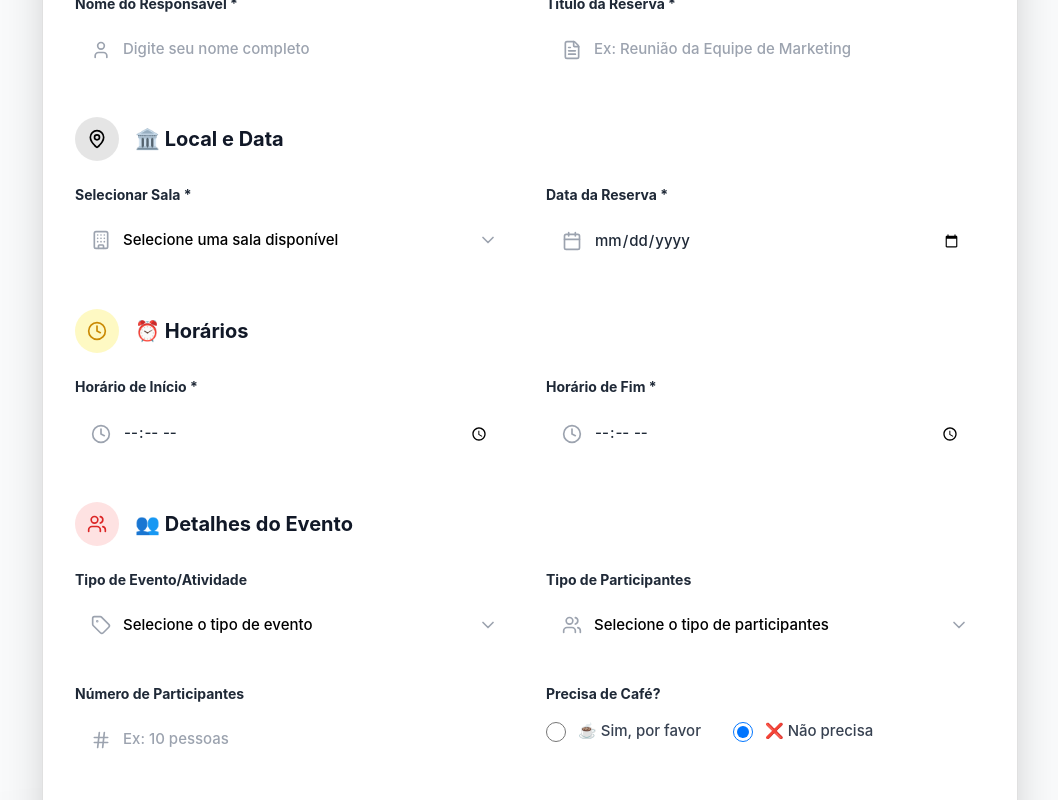
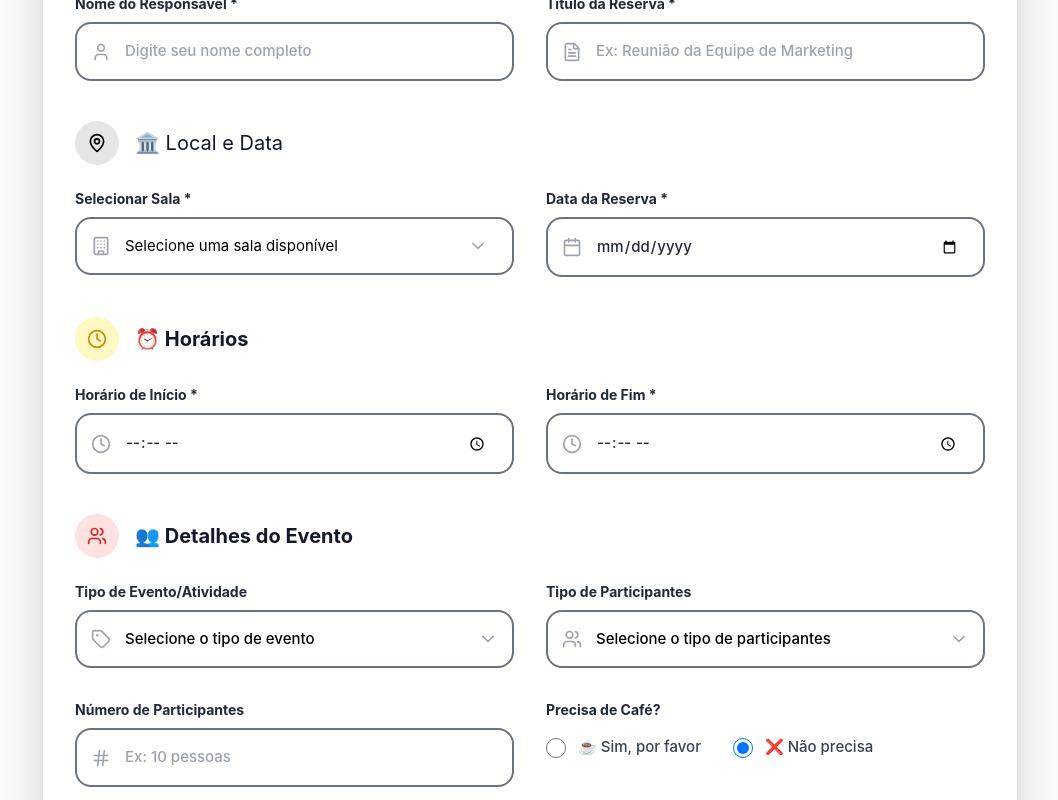
Before and after one commit to hellennverenaa/reservar_salas, a Vue app: page /reserva in a window 1280 px wide. Shown: the part 700-1500 px from the top of the page, without its empty margins (110-1168 px from the left). Built offline with nearby package versions, Linux system fonts and the light colour scheme.

Commit message:
arrumei o menu suspenso em sala disponivel e bordas no formulário

```diff
--- a/package.json
+++ b/package.json
@@ -17,6 +17,8 @@
     "@fullcalendar/interaction": "^6.1.19",
     "@fullcalendar/timegrid": "^6.1.19",
     "@fullcalendar/vue3": "^6.1.19",
+    "@headlessui/vue": "^1.7.23",
+    "@heroicons/vue": "^2.2.0",
     "lucide-vue-next": "^0.540.0",
     "vue": "^3.5.18",
     "vue-router": "^4.5.1",
--- a/src/views/ReservaView.vue
+++ b/src/views/ReservaView.vue
@@ -18,11 +18,15 @@
             <span>Voltar ao Início</span>
           </button>
 
+
+
           <!-- Status Badge -->
           <div class="bg-yellow-100 text-yellow-800 px-4 py-2 rounded-full text-sm font-semibold border-2 border-yellow-200">
             ✨ Nova Reserva
           </div>
         </div>
+
+
 
         <!-- Título Principal -->
         <div class="text-center mt-8 mb-6">
@@ -40,6 +44,8 @@
 
       <!-- Formulário Principal -->
       <form @submit.prevent="handleSubmit" class="bg-white rounded-3xl shadow-2xl border border-gray-200 overflow-hidden">
+
+
         <!-- Header do Formulário -->
         <div class="bg-gradient-to-r from-red-600 via-red-700 to-red-800 text-white px-8 py-6 relative overflow-hidden">
           <div class="absolute inset-0 bg-black/10"></div>
@@ -52,12 +58,18 @@
             </h2>
             <p class="text-red-100 mt-2">Todos os campos marcados com * são obrigatórios</p>
           </div>
+
+
+
           <!-- Elementos decorativos -->
           <div class="absolute top-2 right-4 w-16 h-16 bg-white/5 rounded-full"></div>
           <div class="absolute bottom-2 right-12 w-8 h-8 bg-white/10 rounded-full"></div>
         </div>
 
         <div class="p-8 space-y-10">
+
+
+
           <!-- Seção 1: Informações Pessoais -->
           <div class="space-y-6">
             <div class="flex items-center mb-6">
@@ -68,6 +80,9 @@
             </div>
 
             <div class="grid grid-cols-1 md:grid-cols-2 gap-8">
+
+
+
               <!-- Nome do Responsável -->
               <div class="space-y-2">
                 <label class="block text-sm font-bold text-gray-800 mb-2">
@@ -79,11 +94,12 @@
                     type="text"
                     required
                     placeholder="Digite seu nome completo"
-                    class="w-full px-6 py-4 border-2 border-gray-200 rounded-2xl focus:border-red-500 focus:outline-none transition-all duration-300 text-gray-800 font-medium pl-12"
-                  />
+                    class="w-full px-6 py-4 border-2 border-solid border-gray-500 rounded-2xl focus:border-red-600 focus:outline-none transition-all duration-300 text-gray-800 font-medium pl-12">
                   <UserIcon class="absolute left-4 top-1/2 transform -translate-y-1/2 w-5 h-5 text-gray-400" />
                 </div>
               </div>
+
+
 
               <!-- Título da Reserva -->
               <div class="space-y-2">
@@ -96,7 +112,7 @@
                     type="text"
                     required
                     placeholder="Ex: Reunião da Equipe de Marketing"
-                    class="w-full px-6 py-4 border-2 border-gray-200 rounded-2xl focus:border-red-500 focus:outline-none transition-all duration-300 text-gray-800 font-medium pl-12"
+                    class="w-full px-6 py-4 border-2 border-solid border-gray-500 rounded-2xl focus:border-red-500 focus:outline-none transition-all duration-300 text-gray-800 font-medium pl-12"
                   />
                   <FileTextIcon class="absolute left-4 top-1/2 transform -translate-y-1/2 w-5 h-5 text-gray-400" />
                 </div>
@@ -104,36 +120,89 @@
             </div>
           </div>
 
+
           <!-- Seção 2: Local e Data -->
           <div class="space-y-6">
             <div class="flex items-center mb-6">
               <div class="bg-black/10 p-3 rounded-full mr-4">
                 <MapPinIcon class="w-5 h-5 text-black" />
               </div>
-              <h3 class="text-xl font-bold text-gray-900">🏛️ Local e Data</h3>
+              <h3 class="text-xl border-solid text-gray-900">🏛️ Local e Data</h3>
             </div>
 
             <div class="grid grid-cols-1 md:grid-cols-2 gap-8">
+
+
+
               <!-- Sala -->
               <div class="space-y-2">
     <label class="block text-sm font-bold text-gray-800 mb-2">
       Selecionar Sala *
     </label>
     <div class="relative">
-                  <select
-                    v-model="formData.room"
-                    required
-                    class="w-full px-6 py-4 border-2 border-gray-200 rounded-2xl focus:border-red-500 focus:outline-none transition-all duration-300 text-gray-800 font-medium pl-12 appearance-none bg-white"
+      <Menu as="div" class="relative w-full">
+        <MenuButton
+          class="w-full px-6 py-4 border-2 border-solid border-gray-500 rounded-2xl focus:border-red-500 focus:outline-none transition-all duration-300 text-gray-800 font-medium pl-12 bg-white text-left inline-flex items-center justify-between"
+          :class="{ 'text-gray-400': !formData.room }"
         >
-                    <option value="">Selecione uma sala disponível</option>
-                    <option v-for="room in rooms" :key="room" :value="room" class="py-2">
+          <span>{{ formData.room || 'Selecione uma sala disponível' }}</span>
+          <ChevronDownIcon class="w-5 h-5 text-gray-400" />
+        </MenuButton>
+
+        <BuildingIcon class="absolute left-4 top-1/2 transform -translate-y-1/2 w-5 h-5 text-gray-400 pointer-events-none" />
+
+        <transition
+          enter-active-class="transition ease-out duration-100"
+          enter-from-class="transform opacity-0 scale-95"
+          enter-to-class="transform opacity-100 scale-100"
+          leave-active-class="transition ease-in duration-75"
+          leave-from-class="transform opacity-100 scale-100"
+          leave-to-class="transform opacity-0 scale-95"
+        >
+          <MenuItems class="absolute z-10 mt-1 w-full origin-top rounded-2xl bg-white border-2 border-gray-200 shadow-lg max-h-60 overflow-auto">
+            <div class="py-1">
+              <!-- Opção para limpar seleção -->
+              <Menu v-slot="{ active }">
+                <button
+                  @click="formData.room = ''"
+                  :class="[
+                    active ? 'bg-red-50 text-red-600' : 'text-gray-500',
+                    'block w-full px-6 py-3 text-left text-sm font-medium transition-colors duration-150'
+                  ]"
+                >
+                  Limpar seleção
+                </button>
+              </Menu>
+
+              <!-- Divisor -->
+              <div class="border-t border-gray-100 my-1"></div>
+
+              <!-- Opções das salas -->
+              <Menu v-for="room in rooms" :key="room" v-slot="{ active }">
+                <button
+                  @click="formData.room = room"
+                  :class="[
+                    active ? 'bg-red-50 text-red-600' : 'text-gray-800',
+                    formData.room === room ? 'bg-red-100 text-red-700 font-semibold' : '',
+                    'block w-full px-6 py-3 text-left text-sm font-medium transition-colors duration-150 relative'
+                  ]"
+                >
                   {{ room }}
-                    </option>
-                  </select>
-                  <BuildingIcon class="absolute left-4 top-1/2 transform -translate-y-1/2 w-5 h-5 text-gray-400" />
-                  <ChevronDownIcon class="absolute right-4 top-1/2 transform -translate-y-1/2 w-5 h-5 text-gray-400" />
+                  <!-- Ícone de check para item selecionado -->
+                  <CheckIcon
+                    v-if="formData.room === room"
+                    class="absolute right-4 top-1/2 transform -translate-y-1/2 w-4 h-4 text-red-600"
+                  />
+                </button>
+              </Menu>
+            </div>
+          </MenuItems>
+        </transition>
+      </Menu>
     </div>
   </div>
+
+
 
               <!-- Data -->
               <div class="space-y-2">
@@ -146,7 +215,7 @@
                     type="date"
                     required
                     :min="minDate"
-                    class="w-full px-6 py-4 border-2 border-gray-200 rounded-2xl focus:border-red-500 focus:outline-none transition-all duration-300 text-gray-800 font-medium pl-12"
+                    class="w-full px-6 py-4 border-2 border-solid border-gray-500 rounded-2xl focus:border-red-500 focus:outline-none transition-all duration-300 text-gray-800 font-medium pl-12"
                   />
                   <CalendarIcon class="absolute left-4 top-1/2 transform -translate-y-1/2 w-5 h-5 text-gray-400" />
                 </div>
@@ -174,7 +243,7 @@
                     v-model="formData.start"
                     type="time"
                     required
-                    class="w-full px-6 py-4 border-2 border-gray-200 rounded-2xl focus:border-red-500 focus:outline-none transition-all duration-300 text-gray-800 font-medium pl-12"
+                    class="w-full px-6 py-4 border-2 border-solid border-gray-500 rounded-2xl focus:border-red-500 focus:outline-none transition-all duration-300 text-gray-800 font-medium pl-12"
                   />
                   <ClockIcon class="absolute left-4 top-1/2 transform -translate-y-1/2 w-5 h-5 text-gray-400" />
                 </div>
@@ -190,7 +259,7 @@
                     v-model="formData.end"
                     type="time"
                     required
-                    class="w-full px-6 py-4 border-2 border-gray-200 rounded-2xl focus:border-red-500 focus:outline-none transition-all duration-300 text-gray-800 font-medium pl-12"
+                    class="w-full px-6 py-4 border-2 border-solid border-gray-500 rounded-2xl focus:border-red-500 focus:outline-none transition-all duration-300 text-gray-800 font-medium pl-12"
                   />
                   <ClockIcon class="absolute left-4 top-1/2 transform -translate-y-1/2 w-5 h-5 text-gray-400" />
                 </div>
@@ -216,7 +285,7 @@
                 <div class="relative">
                   <select
                     v-model="formData.eventType"
-                    class="w-full px-6 py-4 border-2 border-gray-200 rounded-2xl focus:border-red-500 focus:outline-none transition-all duration-300 text-gray-800 font-medium pl-12 appearance-none bg-white"
+                    class="w-full px-6 py-4 border-2 border-solid border-gray-500 rounded-2xl focus:border-red-500 focus:outline-none transition-all duration-300 text-gray-800 font-medium pl-12 appearance-none bg-white"
                   >
                     <option value="">Selecione o tipo de evento</option>
                     <option v-for="type in eventTypes" :key="type" :value="type" class="py-2">
@@ -236,7 +305,7 @@
                 <div class="relative">
                   <select
                     v-model="formData.participants"
-                    class="w-full px-6 py-4 border-2 border-gray-200 rounded-2xl focus:border-red-500 focus:outline-none transition-all duration-300 text-gray-800 font-medium pl-12 appearance-none bg-white"
+                    class="w-full px-6 py-4 border-2 border-solid border-gray-500 rounded-2xl focus:border-red-500 focus:outline-none transition-all duration-300 text-gray-800 font-medium pl-12 appearance-none bg-white"
                   >
                     <option value="">Selecione o tipo de participantes</option>
                     <option v-for="participant in participantTypes" :key="participant" :value="participant" class="py-2">
@@ -260,7 +329,7 @@
                     min="1"
                     max="100"
                     placeholder="Ex: 10 pessoas"
-                    class="w-full px-6 py-4 border-2 border-gray-200 rounded-2xl focus:border-red-500 focus:outline-none transition-all duration-300 text-gray-800 font-medium pl-12"
+                    class="w-full px-6 py-4 border-2 border-solid border-gray-500 rounded-2xl focus:border-red-500 focus:outline-none transition-all duration-300 text-gray-800 font-medium pl-12"
                   />
                   <HashIcon class="absolute left-4 top-1/2 transform -translate-y-1/2 w-5 h-5 text-gray-400" />
                 </div>
@@ -278,7 +347,7 @@
                       type="radio"
                       :value="true"
                       name="coffee"
-                      class="w-5 h-5 text-red-600 border-gray-300 focus:ring-red-600"
+                      class="w-5 h-5 text-red-600 border-gray-500 focus:ring-red-600"
                     />
                     <span class="text-gray-700 font-medium group-hover:text-red-600 transition-colors duration-200">☕ Sim, por favor</span>
                   </label>
@@ -311,7 +380,7 @@
                 v-model="formData.notes"
                 rows="4"
                 placeholder="Digite aqui observações, instruções especiais ou requisitos adicionais para a reserva..."
-                class="w-full px-6 py-4 border-2 border-gray-200 rounded-2xl focus:border-red-500 focus:outline-none resize-none transition-all duration-300 text-gray-800 font-medium pl-12"
+                class="w-full px-6 py-4 border-2 border-solid border-gray-500 rounded-2xl focus:border-red-500 focus:outline-none resize-none transition-all duration-300 text-gray-800 font-medium pl-12"
               ></textarea>
               <MessageSquareIcon class="absolute left-4 top-6 w-5 h-5 text-gray-400" />
             </div>
@@ -363,6 +432,8 @@
 
 <script setup>
 import { ref, computed, watch } from 'vue'
+import { Menu, MenuButton, MenuItem, MenuItems } from '@headlessui/vue'
+
 import {
   Plus as PlusIcon,
   ArrowLeft as ArrowLeftIcon,
```
Also changed, not shown: 1 other file (tests, documents, lock files or other folders). Lines whose indentation alone changed are shown as unchanged.
